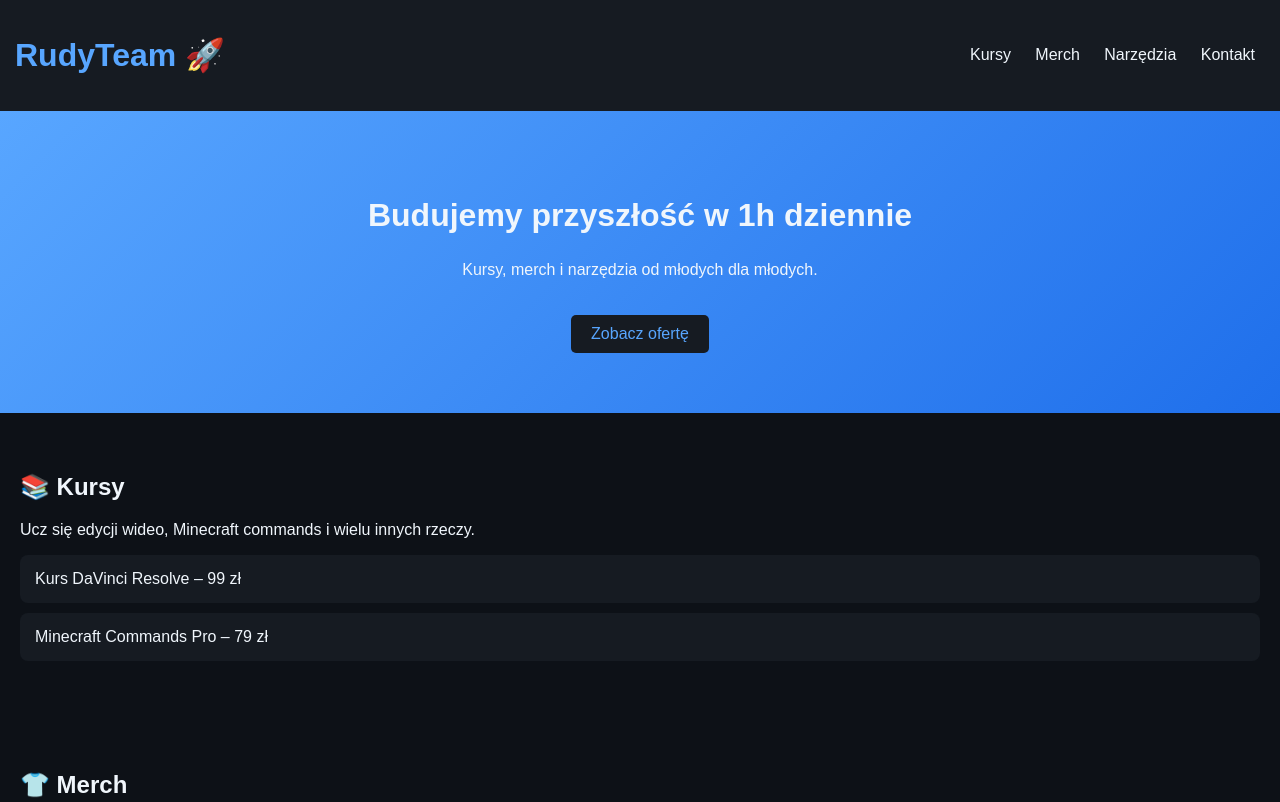
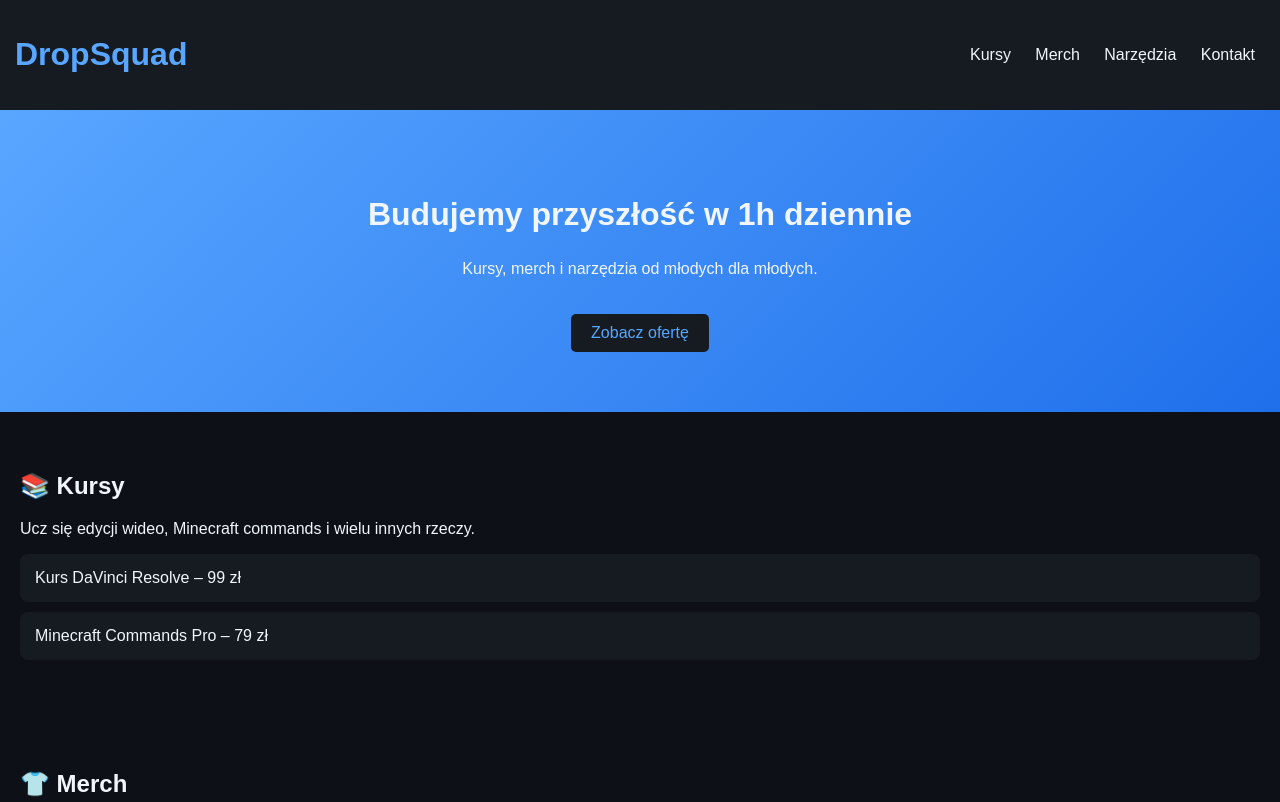
Before and after one commit to RudyKotek21/RudyKotek21.github.io, a plain HTML site: page index.html in a window 1280 px wide. Shown: the top 802 px of the page. Drawn offline with Linux system fonts and the light colour scheme.

Commit message:
Update index.html

```diff
--- a/index.html
+++ b/index.html
@@ -9,8 +9,10 @@
 </head>
 <body>
   <!-- Nagłówek -->
- <header>
-  <h1><a href="index.html">RudyTeam 🚀</a></h1>
+<header>
+  <h1>
+    <a href="index.html" class="logo">DropSquad</a>
+  </h1>
   <nav>
     <a href="#kursy">Kursy</a>
     <a href="#merch">Merch</a>
@@ -18,6 +20,7 @@
     <a href="#kontakt">Kontakt</a>
   </nav>
 </header>
+
 
 
   <!-- Hero sekcja -->
```
